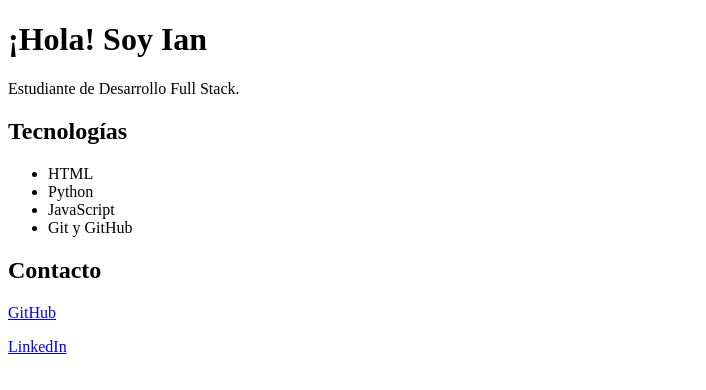
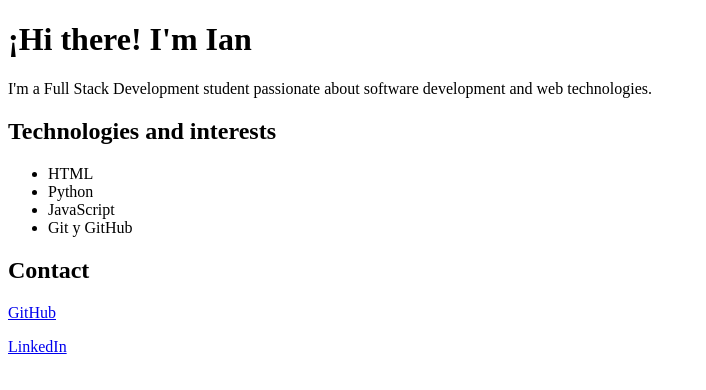
Before and after one commit to Merliniancumar/Portfolio, a plain HTML site: page index.html in a window 1280 px wide. Shown: the whole page, without its empty margins (0-706 px from the left). Drawn offline with Linux system fonts and the light colour scheme.

Commit message:
Update index.html

```diff
--- a/index.html
+++ b/index.html
@@ -2,13 +2,13 @@
 <html lang="es">
 <head>
   <meta charset="UTF-8">
-  <title>Mi Portfolio</title>
+  <title>My Portfolio</title>
 </head>
 <body>
-  <h1>¡Hola! Soy Ian</h1>
-  <p>Estudiante de Desarrollo Full Stack.</p>
+  <h1>¡Hi there! I'm Ian</h1>
+  <p>I'm a Full Stack Development student passionate about software development and web technologies.</p>
 
-  <h2>Tecnologías</h2>
+  <h2>Technologies and interests</h2>
   <ul>
     <li>HTML</li>
     <li>Python</li>
@@ -16,7 +16,7 @@
     <li>Git y GitHub</li>
   </ul>
 
-  <h2>Contacto</h2>
+  <h2>Contact</h2>
   <p><a href="https://github.com/TU-USUARIO">GitHub</a></p>
   <p><a href="https://www.linkedin.com/in/merl%C3%ADn-ian-cumar-vinci-883287391/?lipi=urn%3Ali%3Apage%3Ad_flagship3_profile_view_base_contact_details%3BViWSCOPuTGyEgIRm69F3sg%3D%3D">LinkedIn</a></p>
 </body>
```
